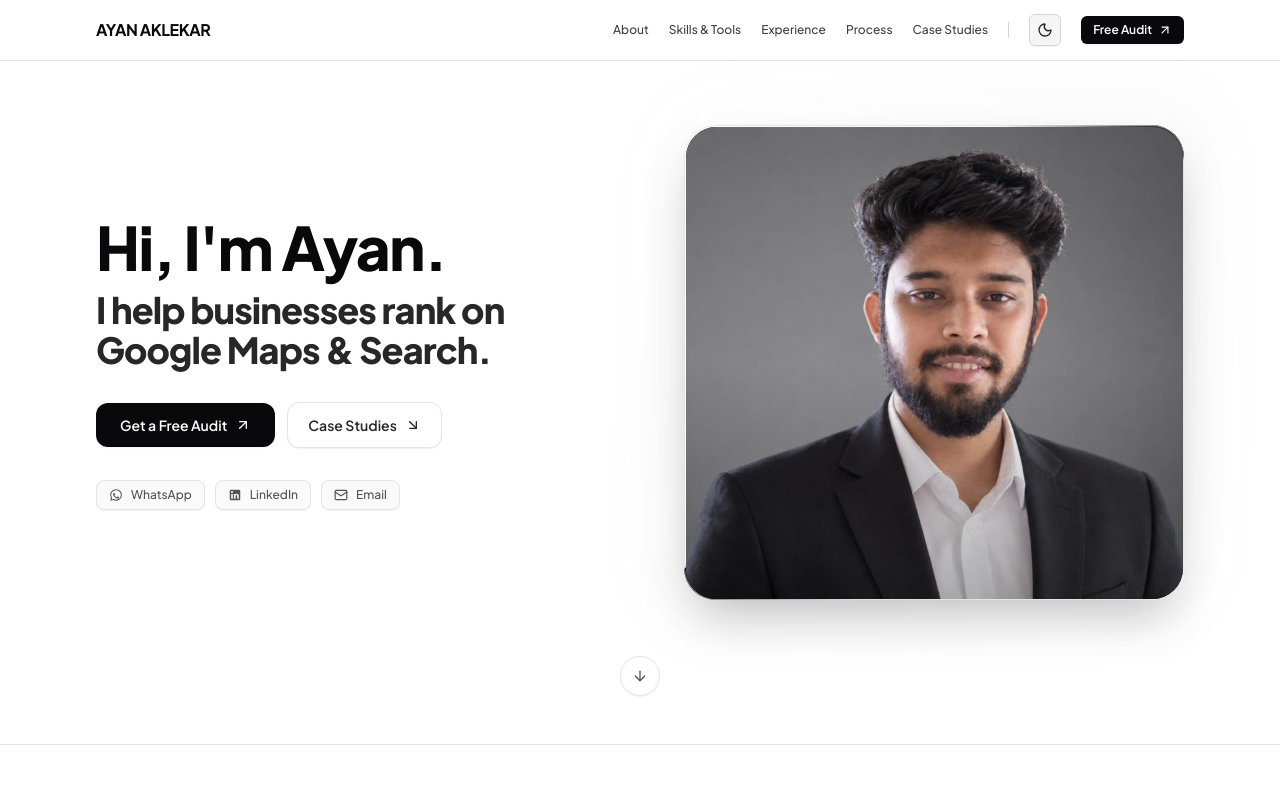
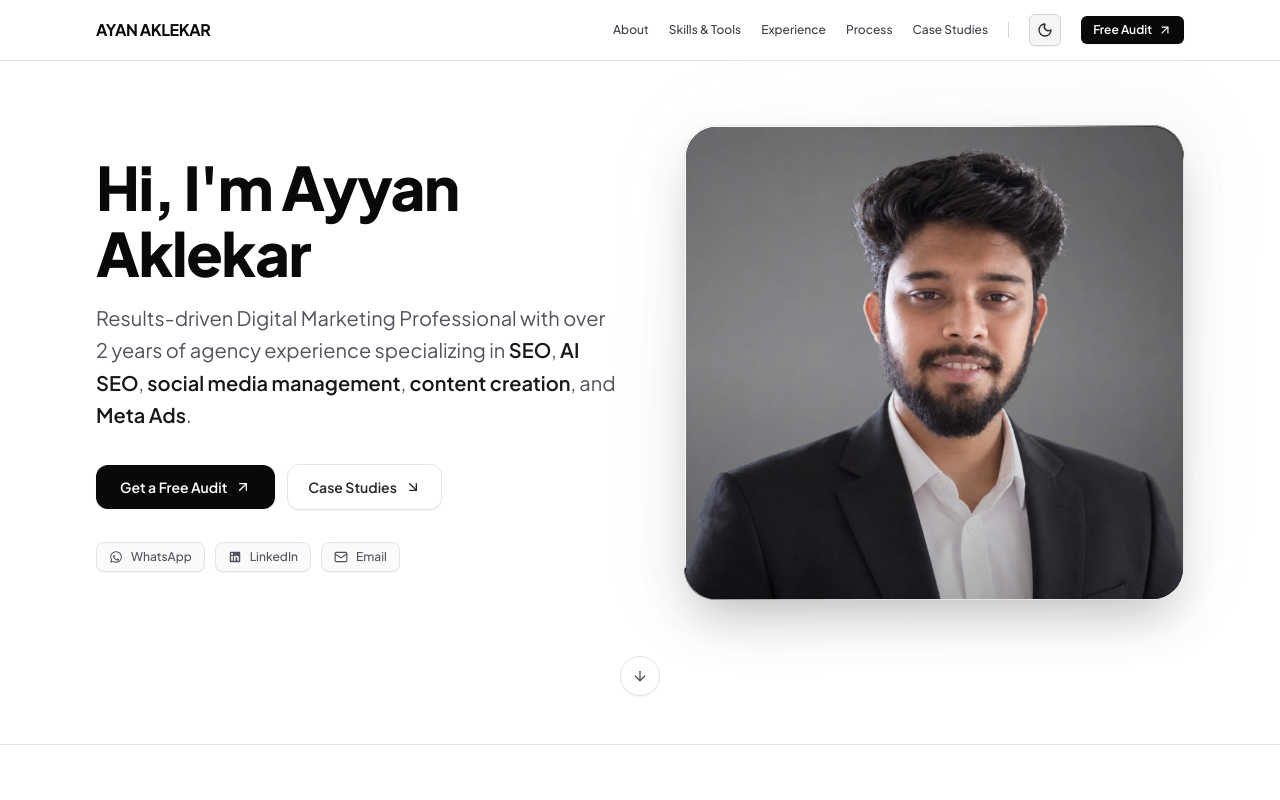
Before and after one commit to Aafaque-Nazir/ayanPortfolio, a Next.js app: page / in a window 1280 px wide. Shown: the top 800 px of the page. Built offline with nearby package versions, Linux system fonts and the light colour scheme.

Commit message:
feat: add Hero component with profile introduction and action buttons

```diff
--- a/src/components/Hero.tsx
+++ b/src/components/Hero.tsx
@@ -8,7 +8,7 @@ export default function Hero() {
   const channels = [
     {
       name: "WhatsApp",
-      url: "https://wa.me/971566182617?text=Hi%20Ayan,%20I%20would%20like%20to%20discuss%20SEO%20and%20digital%20growth",
+      url: "https://wa.me/971566182617?text=Hi%20Ayyan,%20I%20would%20like%20to%20discuss%20SEO%20and%20digital%20growth",
       icon: (
         <svg className="w-3.5 h-3.5 fill-current" viewBox="0 0 24 24">
           <path d="M12.04 2c-5.46 0-9.91 4.45-9.91 9.91 0 1.75.46 3.45 1.32 4.95L2.05 22l5.25-1.38c1.45.79 3.08 1.21 4.74 1.21 5.46 0 9.91-4.45 9.91-9.91 0-2.65-1.03-5.14-2.9-7.01A9.816 9.816 0 0 0 12.04 2m.01 1.67c4.54 0 8.24 3.7 8.24 8.24 0 2.2-.86 4.27-2.42 5.82a8.18 8.18 0 0 1-5.82 2.42c-1.46 0-2.89-.39-4.15-1.13l-.3-.18-3.12.82.83-3.04-.2-.31c-.81-1.3-1.24-2.8-1.24-4.4 0-4.54 3.7-8.24 8.24-8.24m4.52 11.66c-.25-.13-1.47-.72-1.7-.81-.23-.08-.39-.13-.56.13-.17.25-.64.81-.79.97-.14.17-.29.19-.54.06-.25-.13-1.06-.39-2.02-1.24-.74-.66-1.24-1.48-1.39-1.73-.14-.25-.02-.39.11-.51.11-.11.25-.29.37-.44.13-.14.17-.25.25-.42.08-.17.04-.31-.02-.44-.06-.13-.56-1.34-.76-1.84-.2-.48-.41-.42-.56-.43h-.48c-.17 0-.44.06-.67.31-.23.25-.88.86-.88 2.1s.9 2.43 1.03 2.6c.13.17 1.77 2.7 4.29 3.78.6.26 1.07.41 1.43.53.6.19 1.15.16 1.58.1.48-.07 1.47-.6 1.68-1.18.21-.58.21-1.07.15-1.18-.06-.1-.23-.17-.48-.29z" />
@@ -37,13 +37,15 @@ export default function Hero() {
         <div className="grid grid-cols-1 lg:grid-cols-12 gap-8 lg:gap-10 items-center">
           {/* Left Column: Greeting, Value Prop, CTA Buttons & Direct Channels */}
           <div className="lg:col-span-6 space-y-6 sm:space-y-8 text-center lg:text-left">
-            {/* Main Headline */}
-            <h1 className="text-3xl sm:text-4xl md:text-5xl lg:text-5xl xl:text-6xl font-black text-zinc-950 dark:text-zinc-50 tracking-tight leading-[1.08]">
-              Hi, I&apos;m Ayan.
-              <span className="block mt-2 sm:mt-2.5 text-xl sm:text-2xl md:text-3xl lg:text-3xl xl:text-4xl font-extrabold text-zinc-800 dark:text-zinc-200 tracking-tight">
-                I help businesses rank on Google Maps &amp; Search.
-              </span>
-            </h1>
+            {/* Main Headline & Subheading */}
+            <div className="space-y-4">
+              <h1 className="text-3xl sm:text-4xl md:text-5xl lg:text-5xl xl:text-6xl font-black text-zinc-950 dark:text-zinc-50 tracking-tight leading-[1.1]">
+                Hi, I&apos;m Ayyan Aklekar
+              </h1>
+              <p className="text-base sm:text-lg md:text-xl text-zinc-600 dark:text-zinc-300 font-normal leading-relaxed max-w-xl mx-auto lg:mx-0">
+                Results-driven Digital Marketing Professional with over 2 years of agency experience specializing in <span className="font-semibold text-zinc-900 dark:text-zinc-100">SEO</span>, <span className="font-semibold text-zinc-900 dark:text-zinc-100">AI SEO</span>, <span className="font-semibold text-zinc-900 dark:text-zinc-100">social media management</span>, <span className="font-semibold text-zinc-900 dark:text-zinc-100">content creation</span>, and <span className="font-semibold text-zinc-900 dark:text-zinc-100">Meta Ads</span>.
+              </p>
+            </div>
 
             {/* Action Buttons */}
             <div className="flex flex-wrap items-center justify-center lg:justify-start gap-3">
@@ -137,7 +139,7 @@ export default function Hero() {
                 <div className="relative w-full aspect-[4/3.8] rounded-[calc(1.5rem-1.5px)] sm:rounded-[calc(2rem-1.5px)] bg-zinc-900 overflow-hidden flex items-center justify-center">
                   <img
                     src="/ayan.png"
-                    alt="Ayan Aklekar - SEO Specialist & Digital Marketer"
+                    alt="Ayyan Aklekar - SEO Specialist & Digital Marketer"
                     loading="eager"
                     className="w-full h-full object-cover object-[center_10%] transition-transform duration-700 ease-out group-hover:scale-[1.02] select-none"
                   />
```
